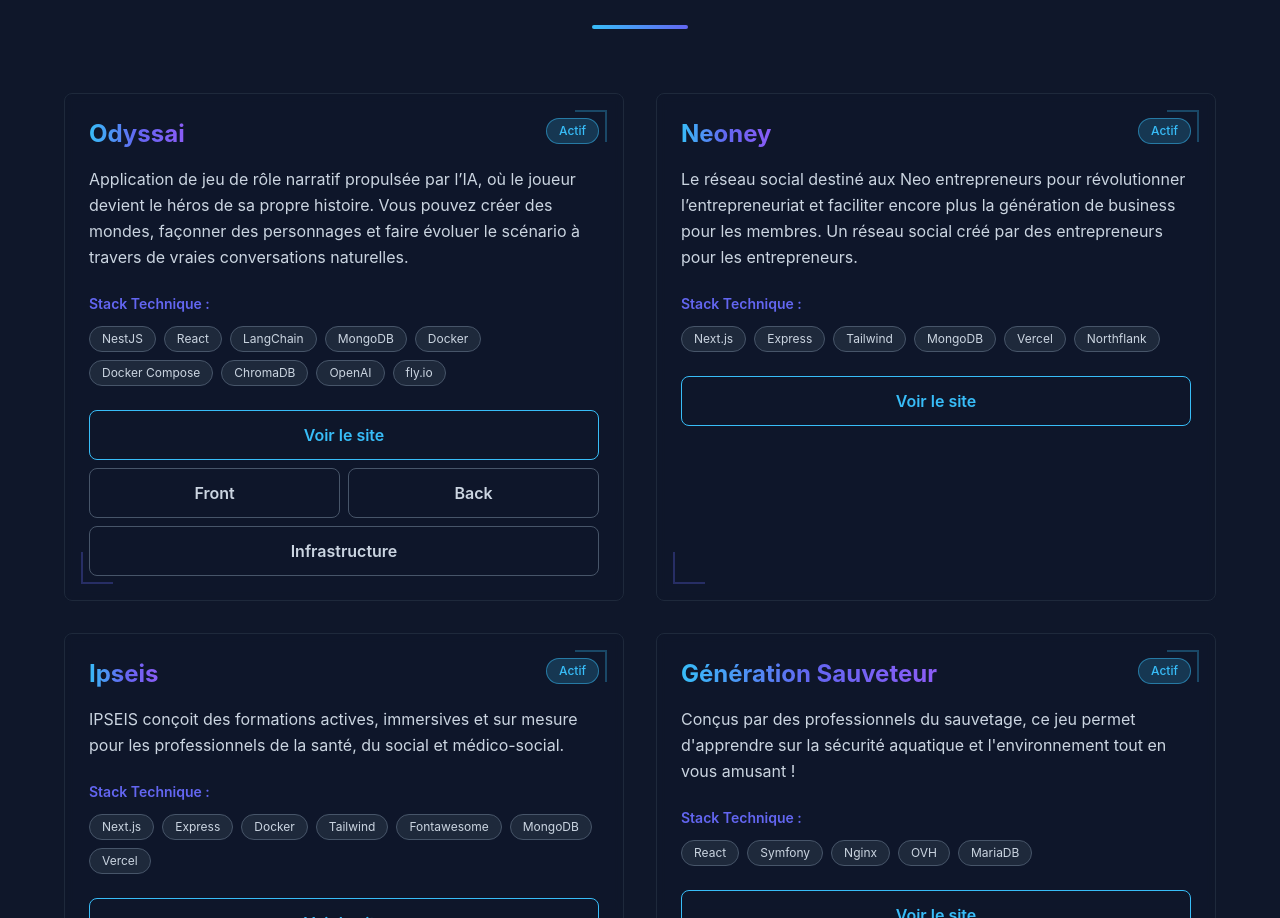
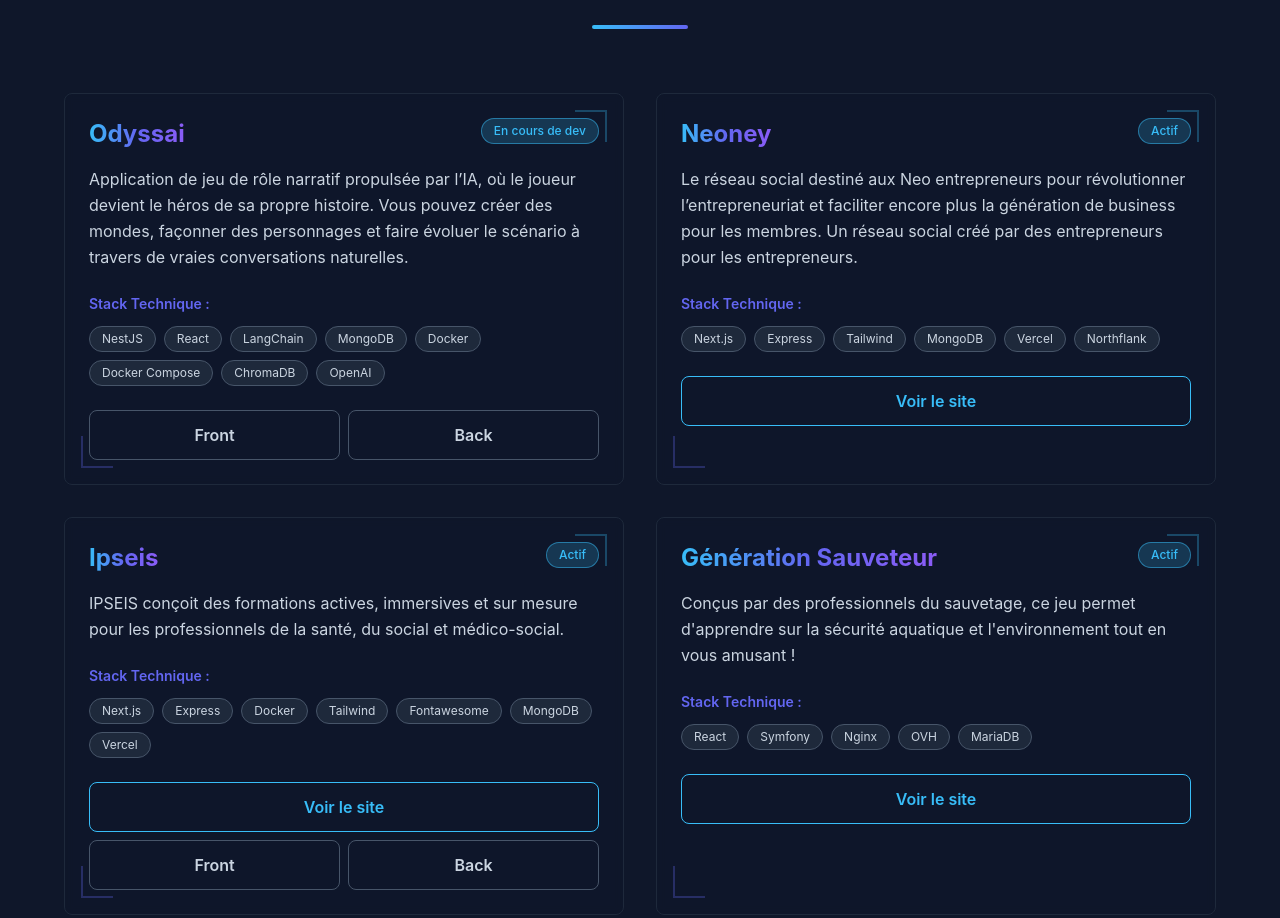
Before and after one commit to Jyok1m/portfolio_v3, a React (Vite) app: page / in a window 1280 px wide. Shown: the part 5325-6243 px from the top of the page. Built offline with nearby package versions, Linux system fonts and the light colour scheme; no server answers; what @fortawesome/pro-solid-svg-icons would draw is missing.

Commit message:
updated the project list

```diff
--- a/src/i18n/locales.ts
+++ b/src/i18n/locales.ts
@@ -274,6 +274,7 @@ export const locales = {
 			status: {
 				active: "Actif",
 				paused: "En pause",
+				wip: "En cours de dev",
 			},
 			techStack: "Stack Technique :",
 			moreProjects: {
@@ -286,7 +287,7 @@ export const locales = {
 				"repo-front": "Front",
 				"repo-back": "Back",
 				repo: "Microservice",
-				repoInfra: "Infrastructure",
+				// repoInfra: "Infrastructure",
 			},
 			items: [
 				{
@@ -294,14 +295,14 @@ export const locales = {
 					name: "Odyssai",
 					description:
 						"Application de jeu de rôle narratif propulsée par l’IA, où le joueur devient le héros de sa propre histoire. Vous pouvez créer des mondes, façonner des personnages et faire évoluer le scénario à travers de vraies conversations naturelles.",
-					stack: ["NestJS", "React", "LangChain", "MongoDB", "Docker", "Docker Compose", "ChromaDB", "OpenAI", "fly.io"],
+					stack: ["NestJS", "React", "LangChain", "MongoDB", "Docker", "Docker Compose", "ChromaDB", "OpenAI"],
 					links: {
-						site: "https://odyssai.app/",
+						// site: "https://odyssai.app/",
 						"repo-front": "https://gitlab.com/odyssai/web",
 						"repo-back": "https://gitlab.com/odyssai/odyssai-backend",
-						repoInfra: "https://gitlab.com/odyssai/odyssai-infra",
+						// repoInfra: "https://gitlab.com/odyssai/odyssai-infra",
 					},
-					status: "Actif",
+					status: "En cours de dev",
 				},
 				{
 					slug: "neoney",
@@ -716,6 +717,7 @@ export const locales = {
 			status: {
 				active: "Active",
 				paused: "Paused",
+				wip: "Work in Progress",
 			},
 			techStack: "Tech Stack:",
 			moreProjects: {
@@ -727,6 +729,7 @@ export const locales = {
 				"repo-front": "Frontend",
 				"repo-back": "Backend",
 				repo: "Microservice",
+				repoInfra: "Infrastructure",
 			},
 			items: [
 				{
@@ -734,13 +737,13 @@ export const locales = {
 					name: "Odyssai",
 					description:
 						"An AI-powered narrative role-playing game where the player becomes the hero of their own story. You can create worlds, shape characters, and influence the plot through natural conversations.",
-					stack: ["Flask", "Expo", "LangChain", "MongoDB", "Docker", "Docker Compose", "ChromaDB", "OpenAI", "fly.io"],
+					stack: ["Flask", "Expo", "LangChain", "MongoDB", "Docker", "Docker Compose", "ChromaDB", "OpenAI"],
 					links: {
-						site: "#",
 						"repo-front": "https://github.com/Jyok1m/odyssai-app",
 						"repo-back": "https://github.com/Jyok1m/odyssai-core",
+						// repoInfra: "https://gitlab.com/odyssai/odyssai-infra",
 					},
-					status: "Active",
+					status: "Work in progress",
 				},
 				{
 					slug: "neoney",
```
